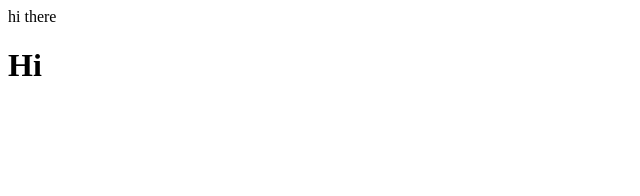
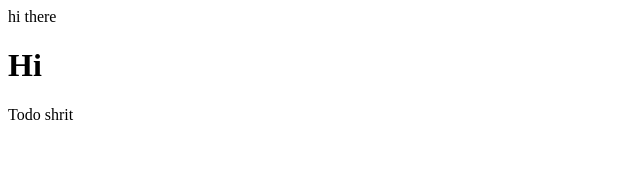
Before and after one commit to Tridib11/Cohort-Restart, a React (Vite) app in the folder week-5/vite-course-selling-app/: page / in a window 1280 px wide. Shown: the top 196 px of the page, without its empty margins (0-640 px from the left). Built offline with nearby package versions, Linux system fonts and the light colour scheme.

Commit message:
Add Todo component to App.jsx

```diff
--- a/week-5/vite-course-selling-app/src/App.jsx
+++ b/week-5/vite-course-selling-app/src/App.jsx
@@ -1,12 +1,16 @@
-import React from 'react'
+import React from "react";
 
 function App() {
   return (
     <div>
       hi there
       <h1>Hi</h1>
+      <Todo />
     </div>
-  )
+  );
 }
 
-export default App
+function Todo() {
+  return <div>Todo shrit</div>;
+}
+export default App;
```
